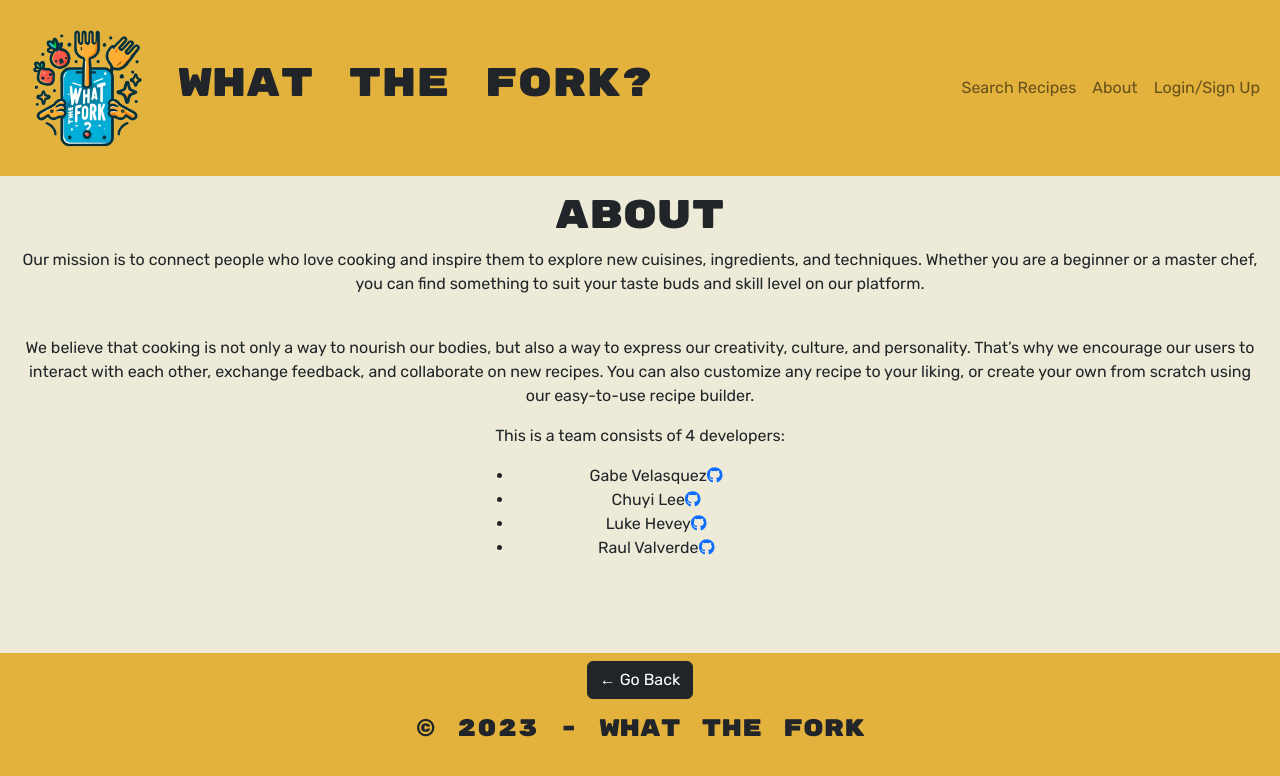
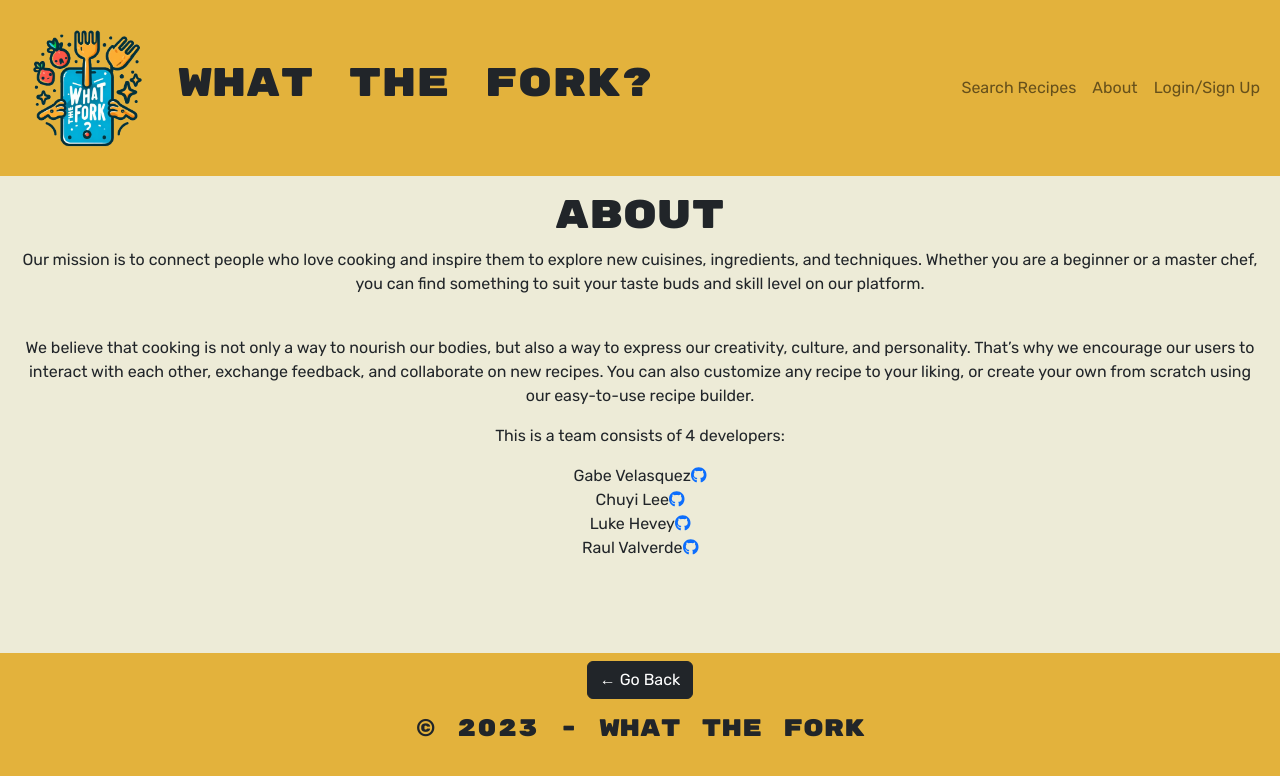
Before and after one commit to Achurale/What-The-Fork, a React (Vite) app in the folder client/: page /about in a window 1280 px wide. Shown: the top 776 px of the page. Built offline with nearby package versions, Linux system fonts and the light colour scheme.

Commit message:
committing before pulling

```diff
--- a/client/index.html
+++ b/client/index.html
@@ -11,5 +11,6 @@
   <body>
     <div id="root"></div>
     <script type="module" src="/src/main.jsx"></script>
+
   </body>
 </html>
--- a/client/src/components/Navbar.jsx
+++ b/client/src/components/Navbar.jsx
@@ -41,9 +41,7 @@ const AppNavbar = () => {
                   <Nav.Link as={Link} to="/profile">
                     Profile
                   </Nav.Link>
-                  <Nav.Link as={Link} to="/about">
-                  About
-                </Nav.Link>
+
                   <Nav.Link onClick={Auth.logout}>Logout</Nav.Link>
                 </>
               ) : (
--- a/client/src/pages/About.jsx
+++ b/client/src/pages/About.jsx
@@ -12,7 +12,7 @@ export default function About(){
 
             <div className='m-2 w-25 mx-auto'>
                 <p>This is a team consists of 4 developers: </p>
-                <ul>
+                <ul className='list-unstyled'>
                     <li>
                         Gabe Velasquez<a href="https://github.com/Gabe-Velasquez">
                         <FontAwesomeIcon icon={faGithub} />
```
Also changed, not shown: client/src/App.css (+10 -5 lines).
